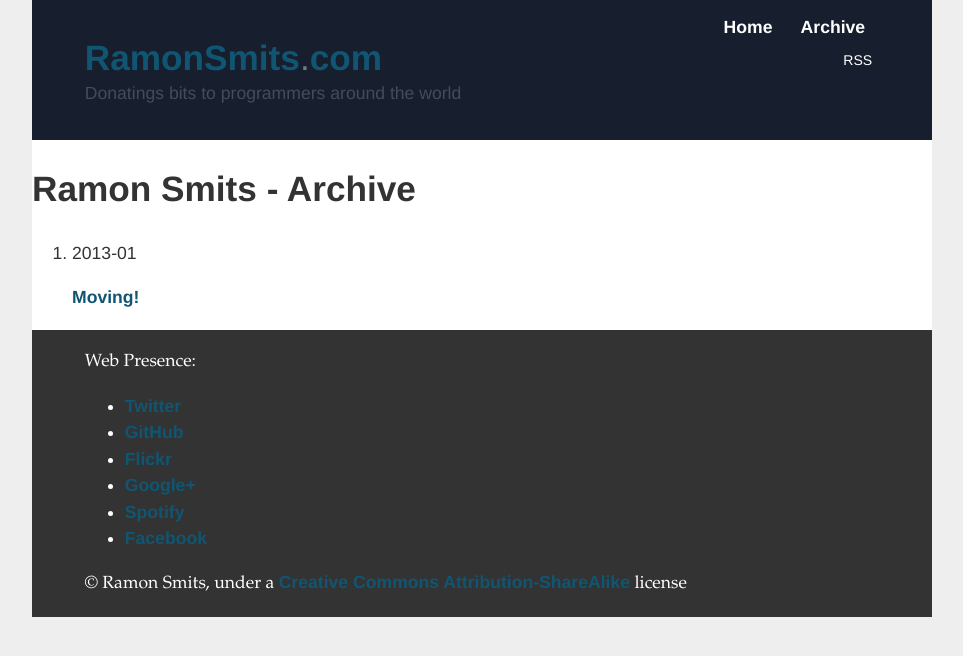
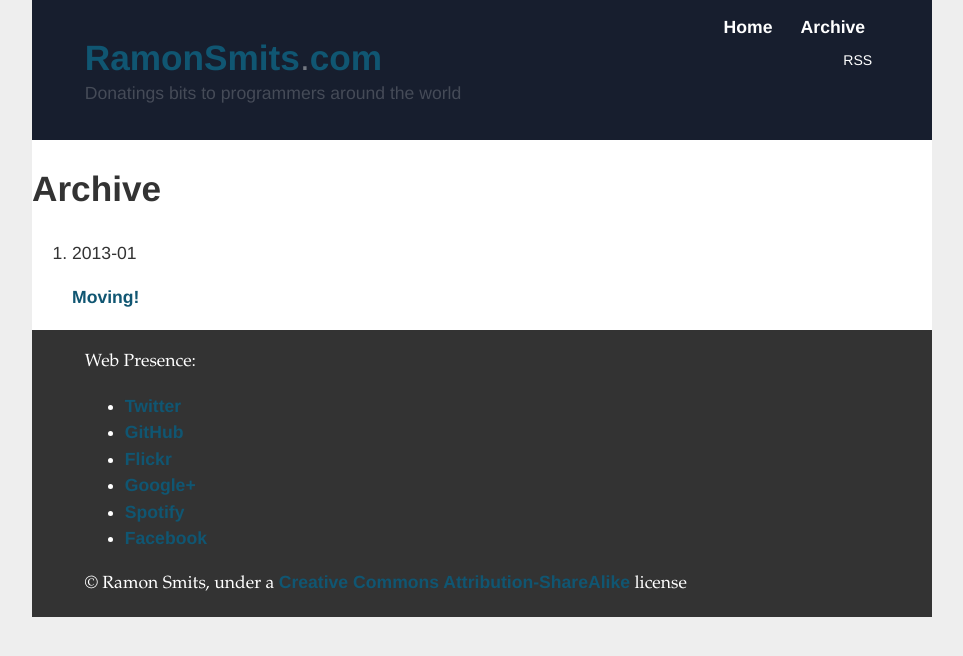
Before and after one commit to ramonsmits/ramonsmits.github.com, a Jekyll site: the page built from archive.html, in a window 1280 px wide. Shown: the top 656 px of the page, without its empty margins (158-1121 px from the left). Built offline with Jekyll 4.4.1, drawn with Linux system fonts in a browser that asks for light colours; some of the changed lines change nothing that is shown.

Commit message:
Adjusted archive page title and header.

```diff
--- a/archive.html
+++ b/archive.html
@@ -1,8 +1,8 @@
 ---
 layout: default
-title: RamonSmits archive
+title: Ramon Smits archive
 ---
-<h1>Ramon Smits - Archive</h1>
+<h1>Archive</h1>
 <ol id="archive">
   {% for post in site.posts %}
     <li>
```
